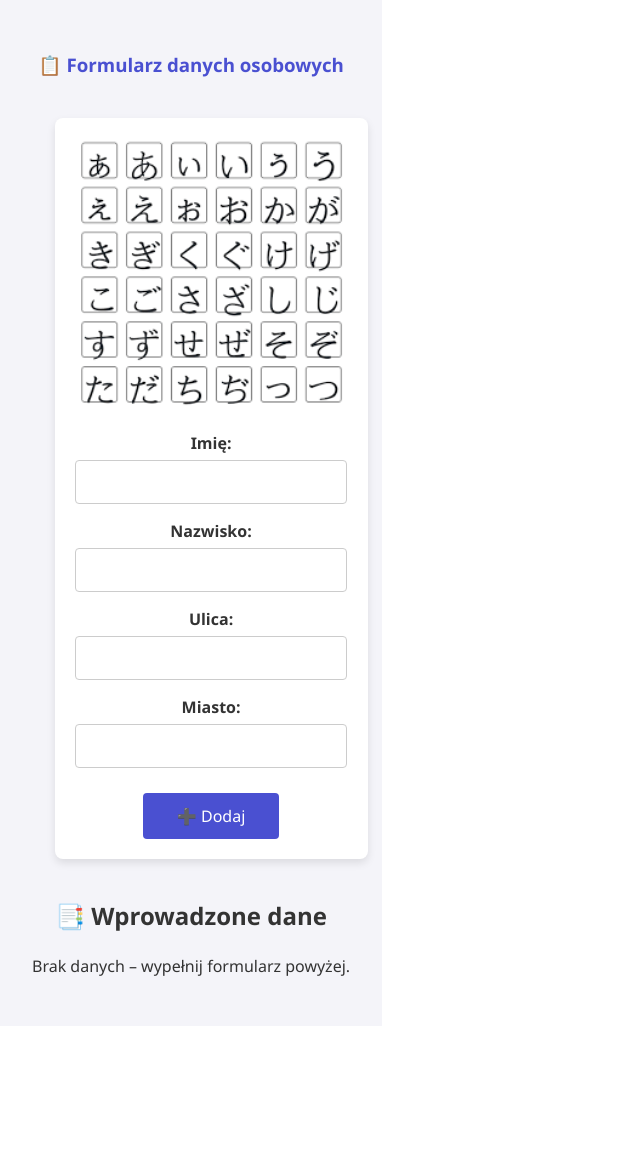
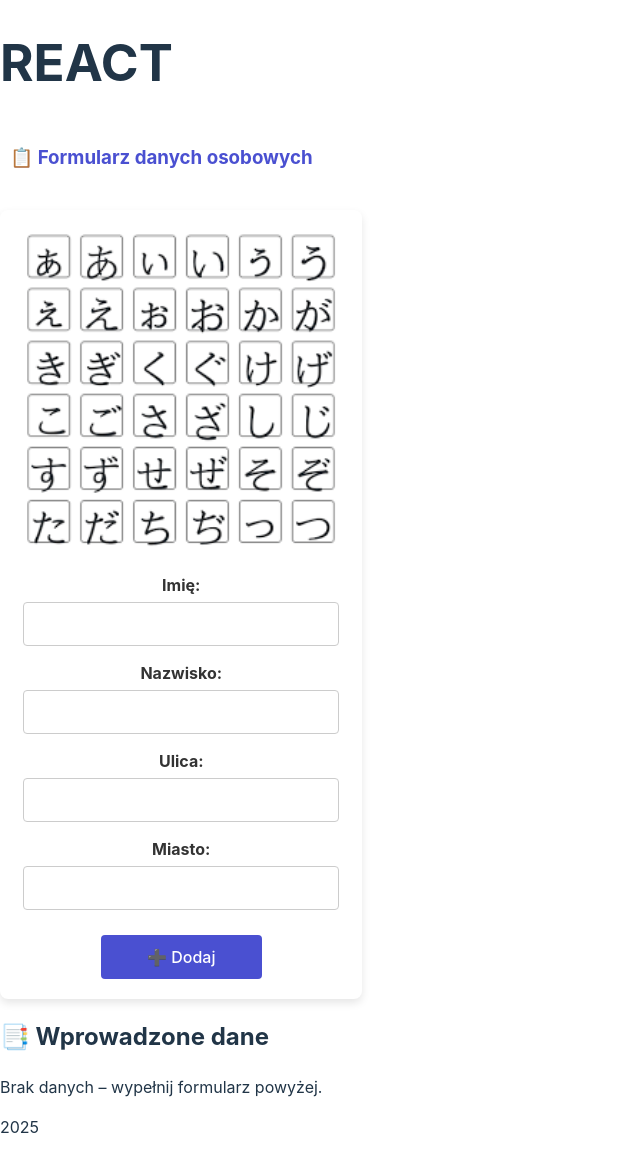
Before and after one commit to Tymekkkkk/vite-react, a React (Vite) app: page / in a window 1280 px wide. Shown: the whole page, without its empty margins (0-640 px from the left). Before the commit the page ends 1026 px from the top, so only its background shows below. Built offline with nearby package versions, Linux system fonts and the light colour scheme.

Commit message:
Update App.tsx

```diff
--- a/src/App.tsx
+++ b/src/App.tsx
@@ -38,15 +38,22 @@
   };
 
   return (
-    <div className="App">
+    <div className="layout">
+
+      {/* 🔵 GÓRNY PASEK */}
+      <div className="top-bar">
+        <h1>REACT</h1>
+      </div>
+
+      {/* 🟣 ŚRODKOWY KONTENER */}
+      <div className="content">
+
         <header>
           <h3>📋 Formularz danych osobowych</h3>
         </header>
 
         <section className="form-section">
           <form onSubmit={handleSubmit}>
-
-          {/* --- BANNER ZDJĘCIA W FORMULARZU --- */}
             <img src={image} alt="banner" className="form-banner" />
 
             <div>
@@ -137,6 +144,12 @@
           )}
         </section>
       </div>
+
+      {/* 🟢 STOPKA */}
+      <footer className="footer">
+        <p>2025</p>
+      </footer>
+    </div>
   );
 }
 
```
Lines whose indentation alone changed are shown as unchanged.
